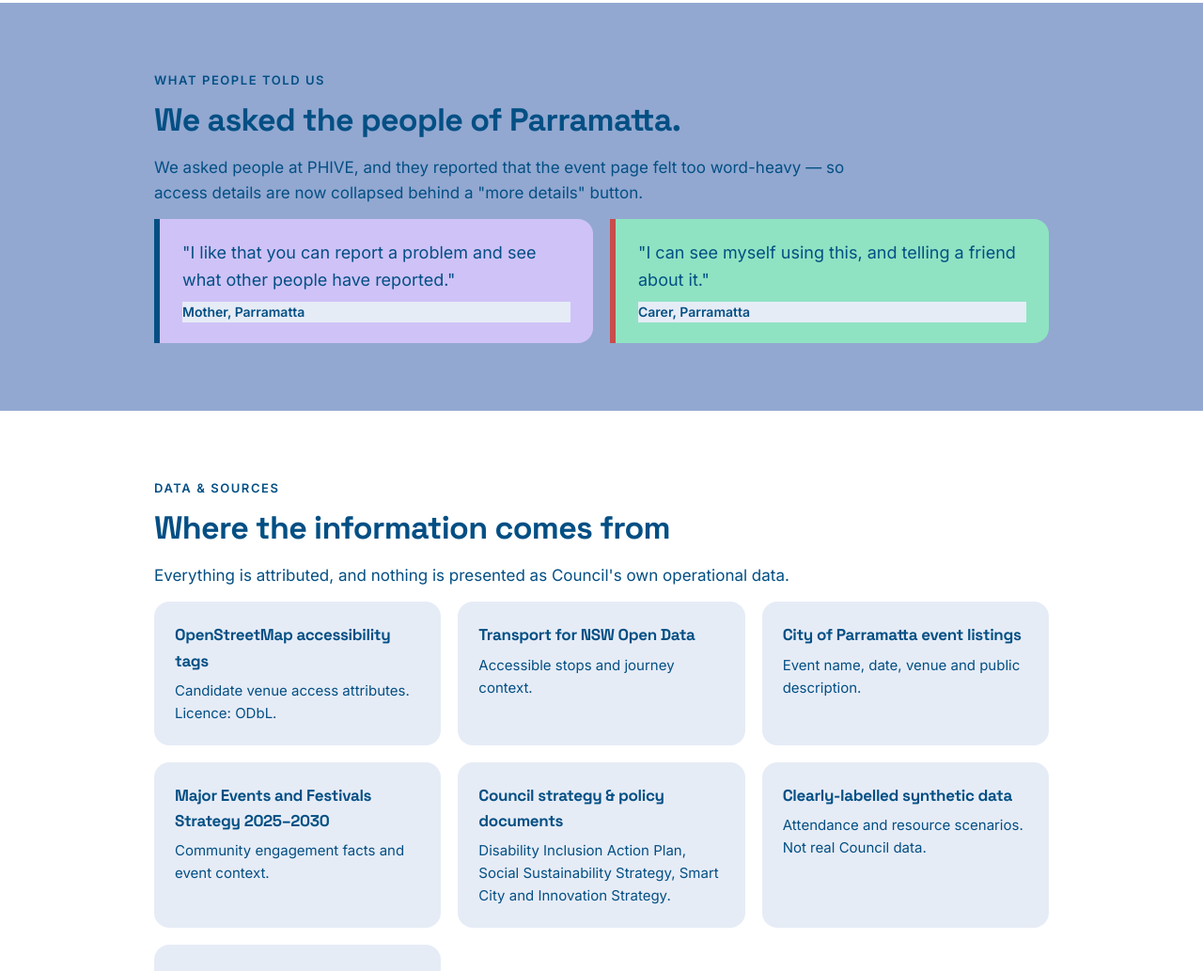
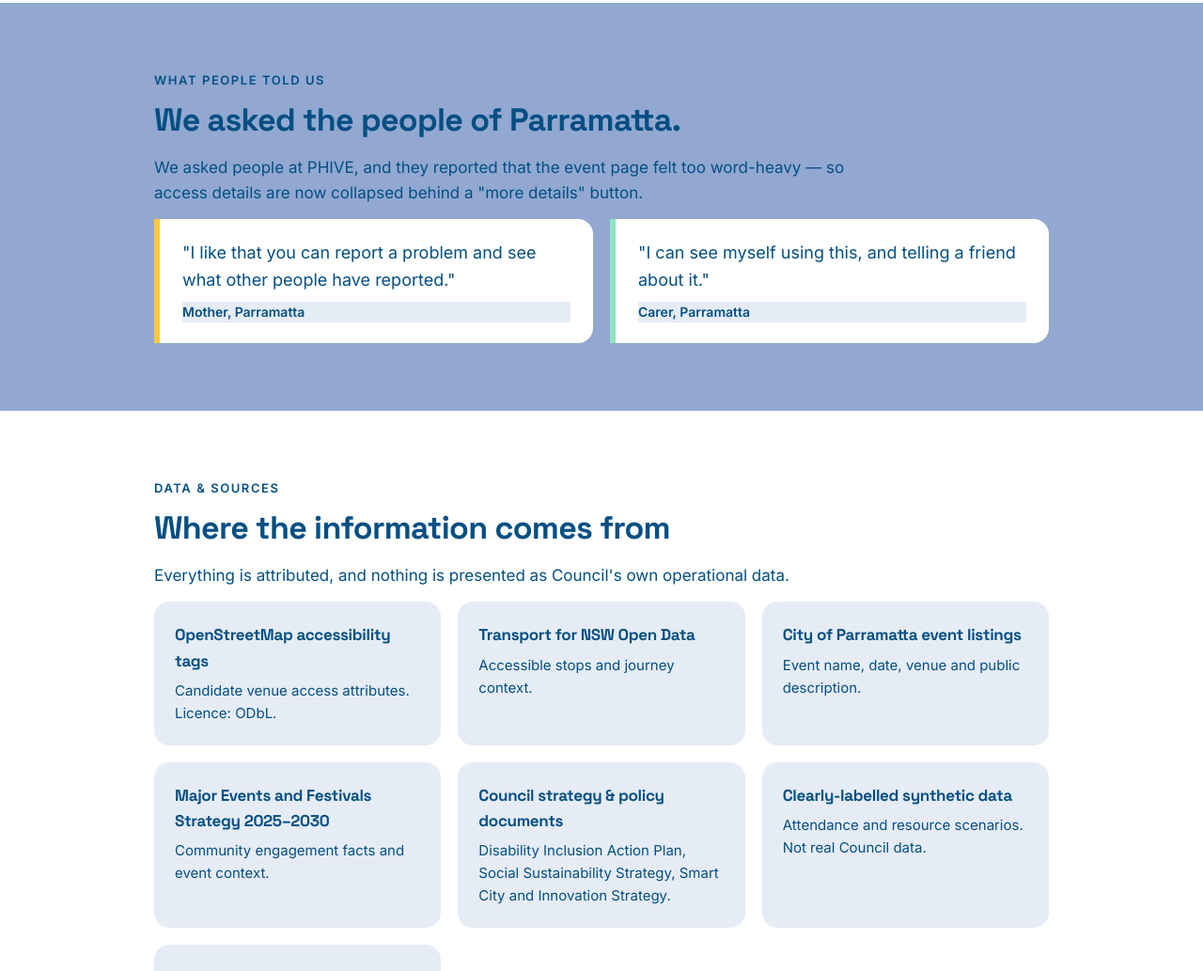
Before and after one commit to eraj-basheer/parramatta-explorer-landing-page, a plain HTML site: page index.html in a window 1280 px wide. Shown: the part 1880-2913 px from the top of the page at 94% size. Drawn offline with Linux system fonts and the light colour scheme.

Commit message:
Quotes back to white with coloured side accent

```diff
--- a/index.html
+++ b/index.html
@@ -164,11 +164,11 @@
     <h2>We asked the people of Parramatta.</h2>
     <p style="max-width: 780px">We asked people at PHIVE, and they reported that the event page felt too word-heavy — so access details are now collapsed behind a "more details" button.</p>
     <div class="grid" style="margin-top: 10px">
-      <blockquote class="lift" style="background: var(--lav); color: var(--brand); border-left-color: var(--brand)">
+      <blockquote class="lift" style="background: #FFFFFF; border-left-color: var(--sun)">
         <p>"I like that you can report a problem and see what other people have reported."</p>
         <footer>Mother, Parramatta</footer>
       </blockquote>
-      <blockquote class="lift" style="background: var(--mint); color: var(--brand); border-left-color: var(--accent)">
+      <blockquote class="lift" style="background: #FFFFFF; border-left-color: var(--mint)">
         <p>"I can see myself using this, and telling a friend about it."</p>
         <footer>Carer, Parramatta</footer>
       </blockquote>
```
